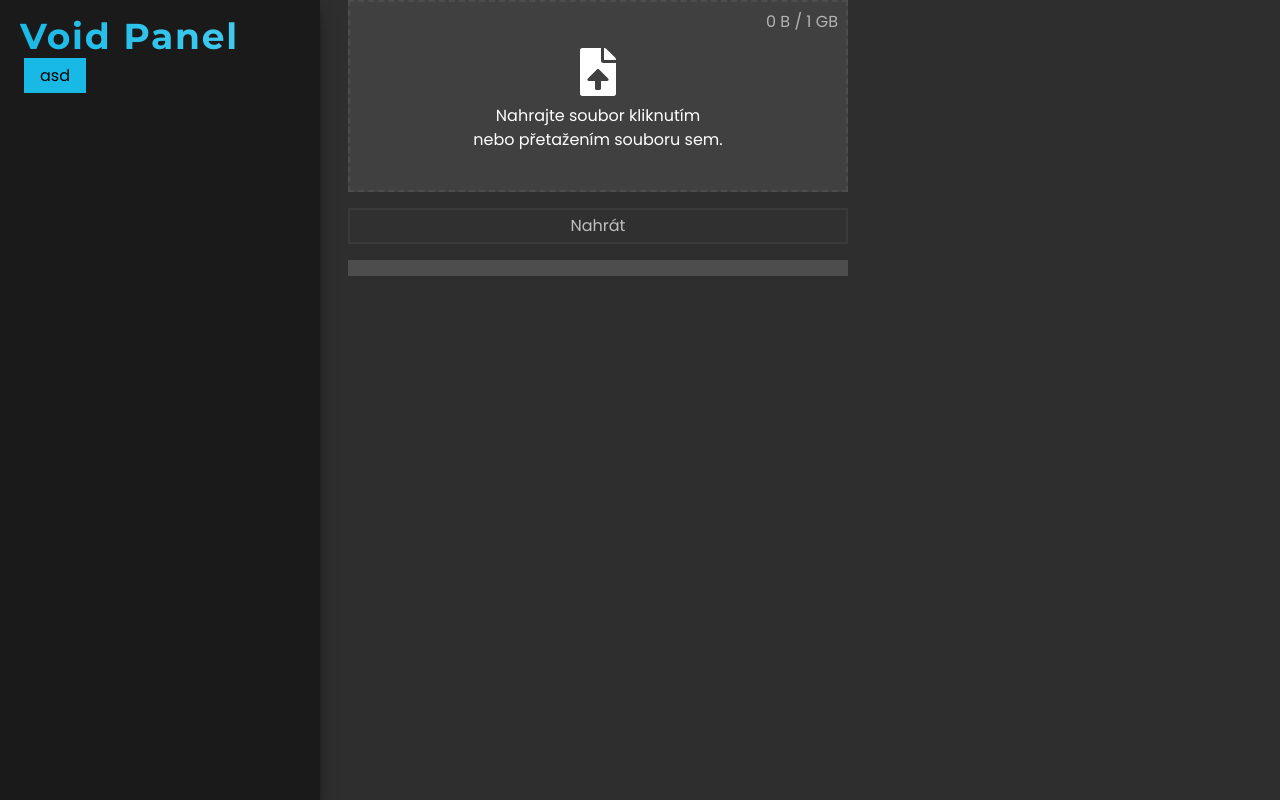
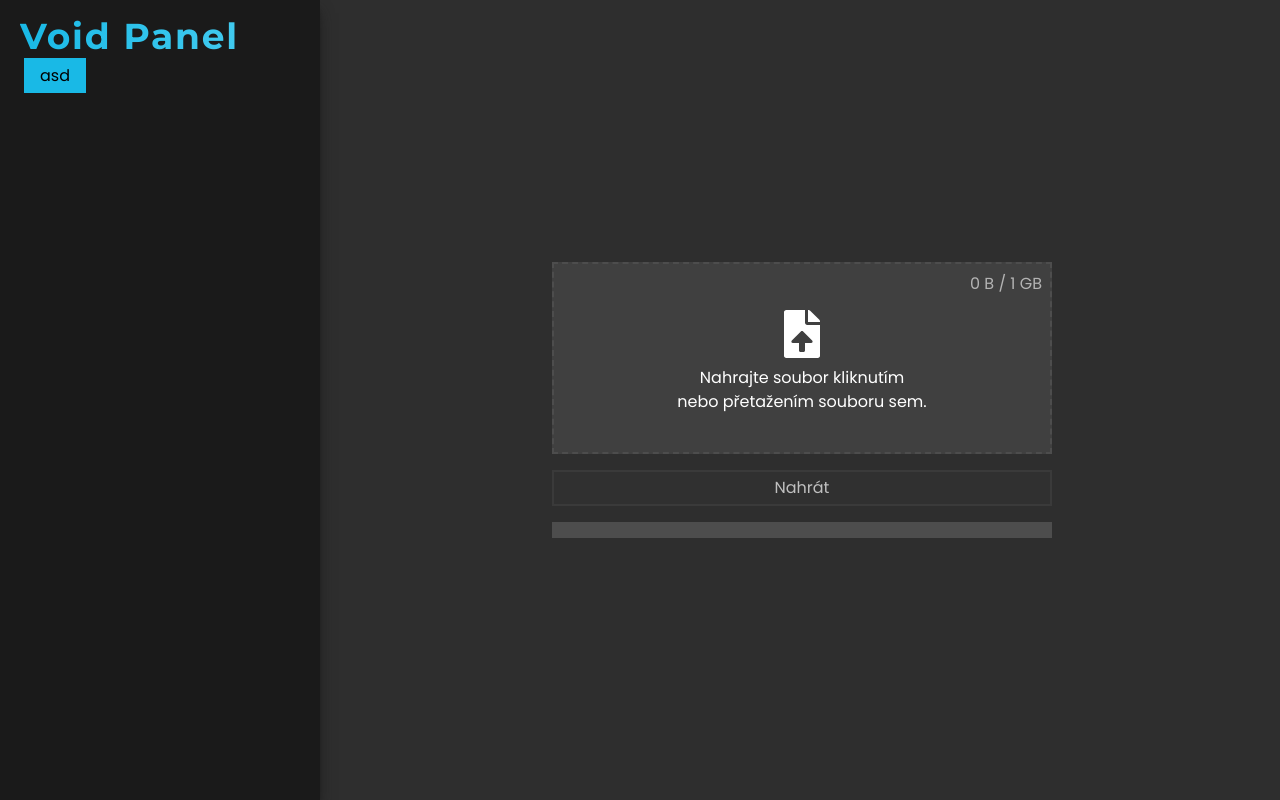
Before and after one commit to Jakooob14/void-panel, a Next.js app: page /add in a window 1280 px wide. Built offline with nearby package versions, Linux system fonts and the light colour scheme.

Commit message:
feat: login system

```diff
--- a/app/add/page.tsx
+++ b/app/add/page.tsx
@@ -1,28 +1,30 @@
 'use client'
 
-import {FormEvent, useEffect, useState} from "react";
+import {FormEvent, HTMLAttributes, useEffect, useState} from "react";
 import axios from "axios";
 import {Input, InputInnerLabel} from "@/app/components/Form";
 import {FaFileUpload} from "react-icons/fa";
 import {useToast} from "@/app/components/ToastController";
 import formatBytes from "@/app/utilities/formatBytes";
+import {className} from "postcss-selector-parser";
 
 // const MAX_FILE_SIZE: number = parseInt(process.env.NEXT_PUBLIC_MAX_FILE_SIZE || '100000000');
 const MAX_FILE_SIZE: number = 1073741824;
 
 export default function Add() {
     return (
-        <main>
-            <AddFile/>
+        <main className={'flex justify-center items-center h-screen'}>
+            <AddFile className={'w-full h-full justify-center'}/>
         </main>
     )
 }
 
-interface AddFileProps {
-    onUpload?: () => void
+interface AddFileProps extends HTMLAttributes<HTMLDivElement> {
+    onUpload?: () => void,
+    className?: string
 }
 
-export function AddFile({onUpload}: AddFileProps) {
+export function AddFile({onUpload, className, ...props}: AddFileProps) {
     const [file, setFile] = useState<File | null>(null);
     const [dragActive, setDragActive] = useState(false);
     const [uploadProgress, setUploadProgress] = useState(0);
@@ -96,8 +98,7 @@ export function AddFile({onUpload}: AddFileProps) {
     }
 
     return (
-        <div>
-            <form className={'flex flex-col gap-4 max-w-[500px]'} onSubmit={handleSubmit}>
+        <form className={'flex flex-col gap-4 max-w-[500px] ' + className} onSubmit={handleSubmit} {...props}>
             <div onDragOver={handleDragOver}
                  onDragLeave={handleDragLeave}
                  onDrop={handleDrop}>
@@ -116,6 +117,5 @@ export function AddFile({onUpload}: AddFileProps) {
                 <div className={'bg-aero-500 transition-all h-full'} style={{width: uploadProgress + '%'}}></div>
             </div>
         </form>
-        </div>
     )
 }
--- /dev/null
+++ b/app/login/page.tsx
@@ -0,0 +1,48 @@
+'use client'
+
+import {Input} from "@/app/components/Form";
+import {FormEventHandler, useState} from "react";
+import axios from "axios";
+
+export default function Login() {
+    const [errorMessage, setErrorMessage] = useState<string | null>(null);
+
+    const handleSubmit = async (e: FormEventHandler<HTMLFormElement>) => {
+        e.preventDefault();
+
+        const usernameEmail = e.target.usernameEmail.value;
+        const password = e.target.password.value;
+
+        if (!usernameEmail) {
+            setErrorMessage('Chybí uživatelské jméno nebo e-mail!');
+            return;
+        }
+
+        if (!password) {
+            setErrorMessage('Chybí heslo!');
+            return;
+        }
+
+        const result = await axios.post('/api/user/login', {
+            username: usernameEmail,
+            email: usernameEmail,
+            password: password
+        });
+
+        setErrorMessage(null);
+
+        console.log()
+    }
+
+    return (
+        <main className={'flex justify-center items-center h-screen'}>
+            <form className={'flex flex-col w-[300px] gap-4'} onSubmit={handleSubmit}>
+                <Input className={'w-full'} name="usernameEmail" placeholder="Uživatelské jméno / E-Mail" />
+                <Input className={'w-full'} name="password" type="password" placeholder="Heslo" />
+                {/* TODO: Captcha */}
+                {errorMessage && <span className={'text-sm text-red-500 -mb-2.5'}>{errorMessage}</span>}
+                <Input className={'w-full'} type="submit" value="Login" />
+            </form>
+        </main>
+    )
+}
```
Also changed, not shown: 1 other file (tests, documents, lock files or other folders). Lines whose indentation alone changed are shown as unchanged.
